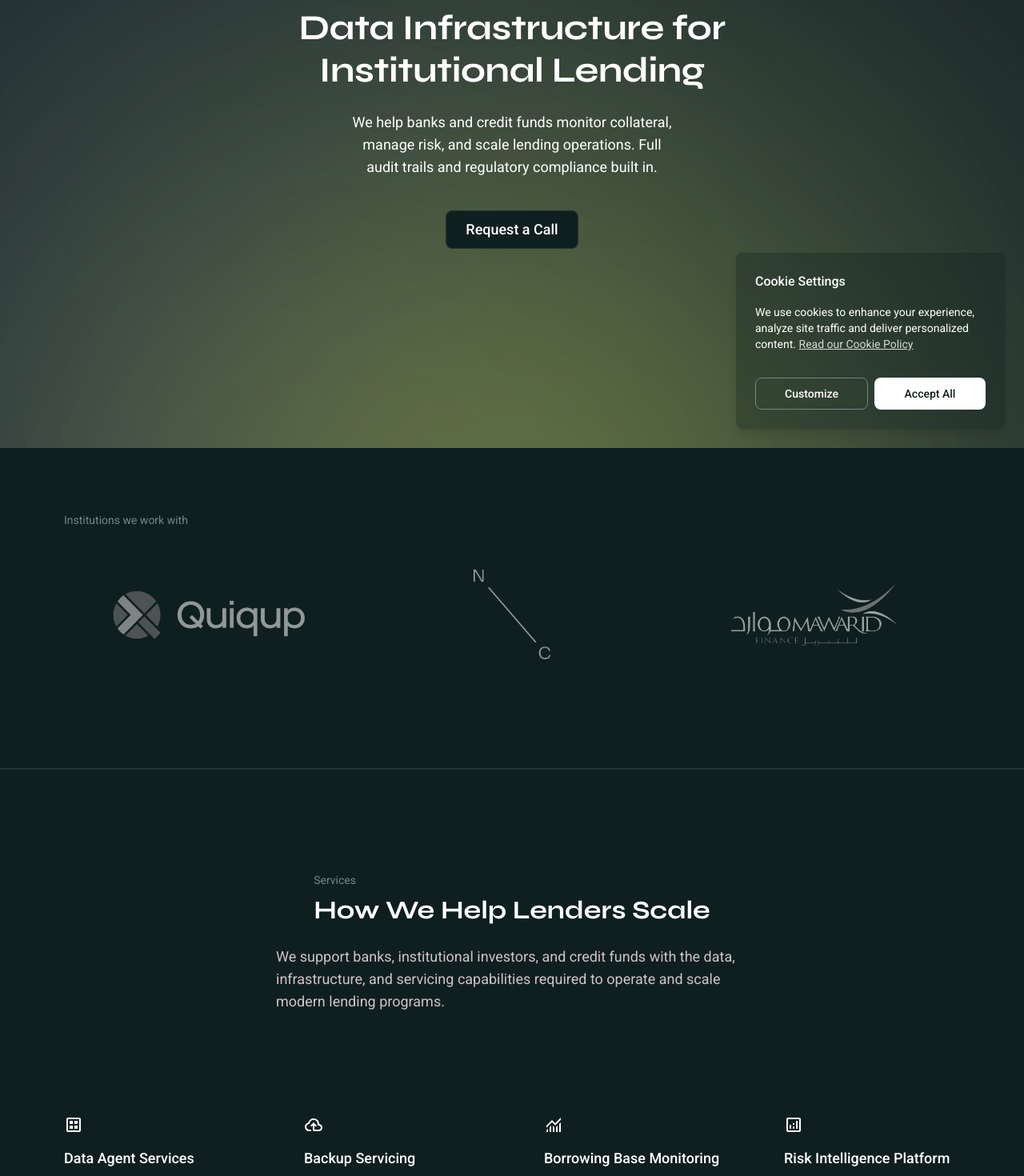
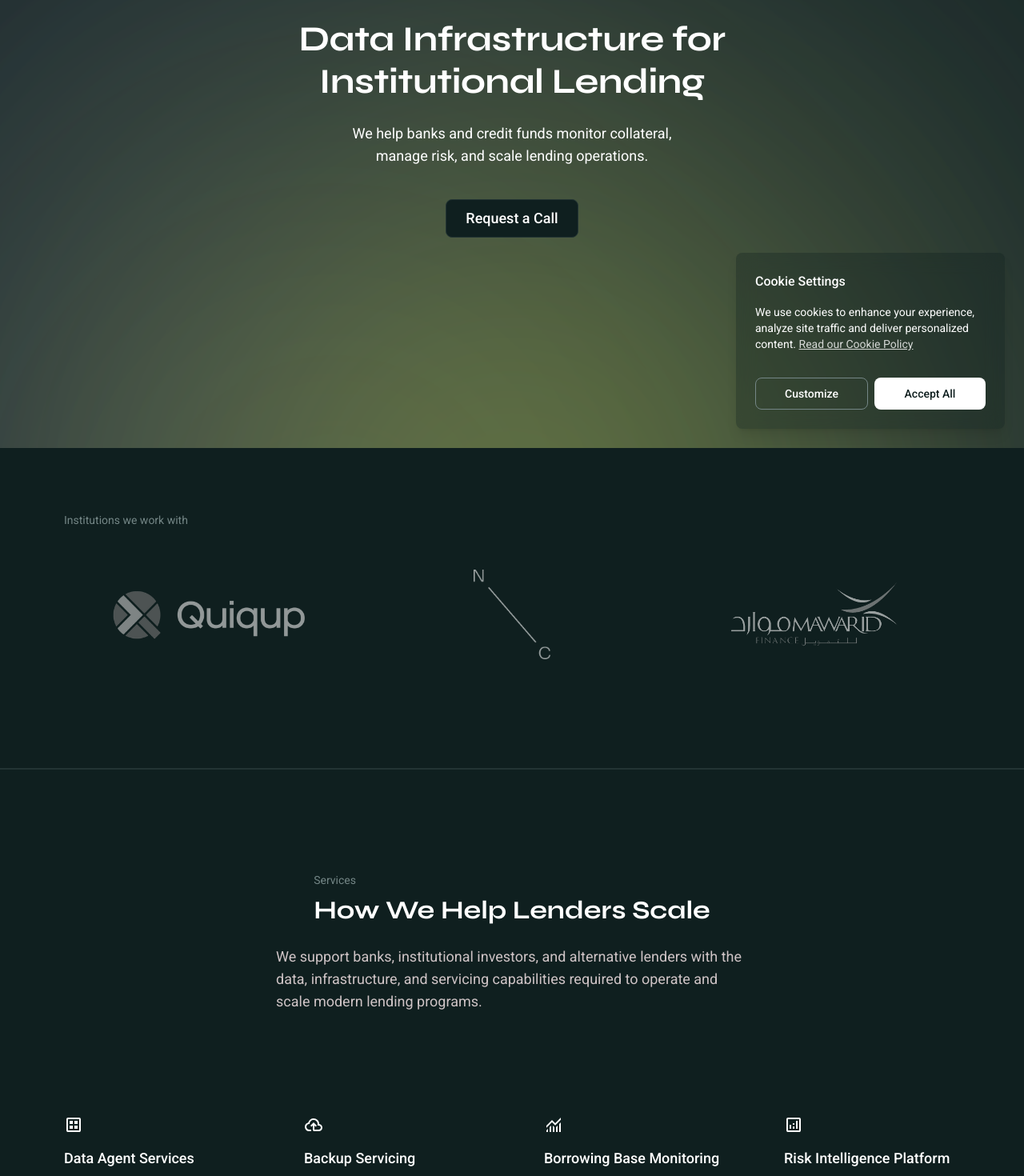
Before and after one commit to vpanait/creditit-clarity, a Next.js app: page / in a window 1280 px wide. Shown: the part 240-1710 px from the top of the page at 80% size. Built offline with nearby package versions, Linux system fonts and the light colour scheme; a web font is replaced by a local one.

Commit message:
wording updates

```diff
--- a/src/components/feature/_landing-page/FAQsSection.tsx
+++ b/src/components/feature/_landing-page/FAQsSection.tsx
@@ -46,11 +46,11 @@ const faqItems: FAQItem[] = [{
 }, {
   id: "types-lenders-institutions",
   question: "What types of institutions work with Creditit?",
-  answer: "We work with commercial banks, credit funds, and regulated lenders offering invoice financing, working capital facilities, trade finance, and receivables-based lending.",
+  answer: "We work with commercial banks, credit funds, venture debt providers, and regulated lenders offering invoice financing, working capital facilities, trade finance, and receivables-based lending.",
 }, {
   id: "implementation-timeline",
   question: "How long does implementation take?",
-  answer: "Implementation typically takes 2-4 weeks depending on the complexity of your facility structure and data integration requirements. Our team handles the technical setup.",
+  answer: "The platform comes with many ready-to-use features. Custom configurations or data integrations are handled by our team and are typically delivered within 2–4 weeks.",
 }];
 
 
--- a/src/components/feature/_landing-page/Footer.tsx
+++ b/src/components/feature/_landing-page/Footer.tsx
@@ -48,7 +48,7 @@ const Footer = () => {
 const FooterLinks = () => {
   return (
     <>
-      <Link href={ROUTE.NEWSROOM} className="text-standout text-sm hover:text-muted transition-colors">Newsroom</Link>
+      {/* <Link href={ROUTE.NEWSROOM} className="text-standout text-sm hover:text-muted transition-colors">Newsroom</Link> */}
       <Link href={ROUTE.TERMS_OF_USE} className="text-standout text-sm hover:text-muted transition-colors">Terms of Use</Link>
       <Link href={ROUTE.PRIVACY_POLICY} className="text-standout text-sm hover:text-muted transition-colors">Privacy Policy</Link>
       <Link href={ROUTE.COOKIES} className="text-standout text-sm hover:text-muted transition-colors">Cookies</Link>
--- a/src/components/feature/_landing-page/HeroSection.tsx
+++ b/src/components/feature/_landing-page/HeroSection.tsx
@@ -21,9 +21,7 @@ const HeroSection = () => {
           <p className="text-lg">
             We help banks and credit funds monitor collateral, {" "}
             <br className="hidden xl:block" />
-            {" "}manage risk, and scale lending operations. Full {" "}
-            <br className="hidden xl:block" />
-            {" "}audit trails and regulatory compliance built in.{" "}
+            {" "}manage risk, and scale lending operations.
           </p>
 
           <div className="flex items-center gap-6 mt-4">
--- a/src/components/feature/_landing-page/ServicesSection.tsx
+++ b/src/components/feature/_landing-page/ServicesSection.tsx
@@ -78,7 +78,7 @@ const ServicesSection = () => {
           transition={{ duration: 0.6, ease: "easeOut" }}
         >
           <p className="text-lg text-muted max-w-[590px]">
-            We support banks, institutional investors, and credit funds with the data, infrastructure, and servicing capabilities required to operate and scale modern lending programs.
+            We support banks, institutional investors, and alternative lenders with the data, infrastructure, and servicing capabilities required to operate and scale modern lending programs.
           </p>
         </motion.div>
 
--- a/src/components/feature/_landing-page/TestimonialsSection.tsx
+++ b/src/components/feature/_landing-page/TestimonialsSection.tsx
@@ -22,7 +22,7 @@ const testimonials: ITestimonialItem[] = [
   {
     image: "/backgrounds/testimonial-1.png",
     quote:
-      "Their reporting and audit trails meet the standards we expect globally. It's rare to find this level of data discipline in the region.",
+      "Their reporting and audit trails align with global standards and demonstrate a strong level of data discipline. It gives us real confidence in the integrity of the data.",
     company: "Head of Structured Finance, International Bank",
     kpi: [],
   },
```
Also changed, not shown: src/app/newsroom/#page.tsx (renamed from src/app/newsroom/page.tsx), src/app/newsroom/trukker/#page.tsx (renamed from src/app/newsroom/trukker/page.tsx).
